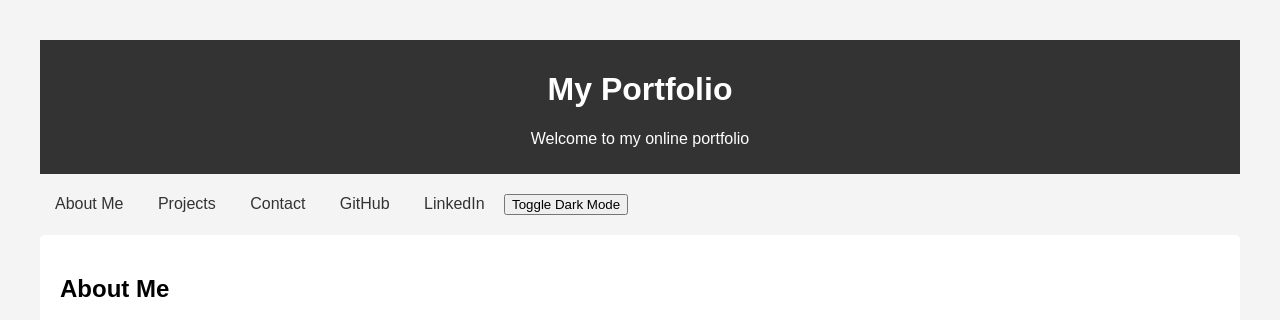
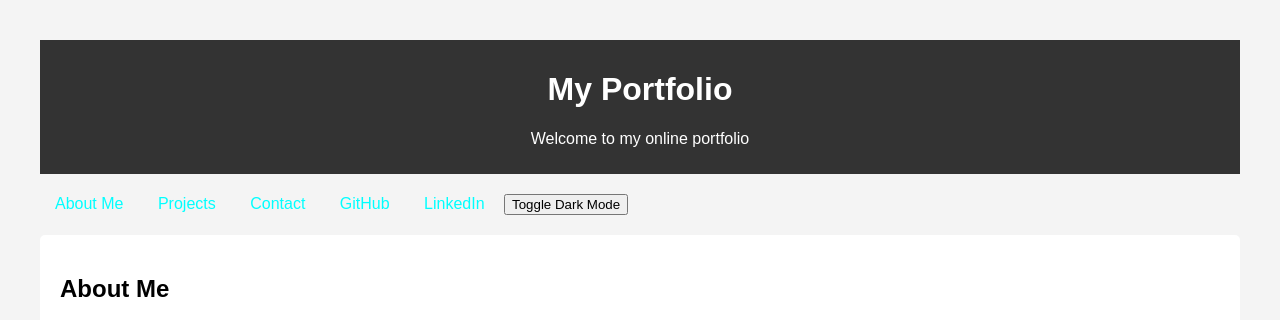
Before and after one commit to edmondklai/edmondklai.github.io, a plain HTML site: page index.html in a window 1280 px wide. Shown: the top 320 px of the page. Drawn offline with Linux system fonts and the light colour scheme.

Commit message:
css class styling

```diff
--- a/index.html
+++ b/index.html
@@ -36,6 +36,10 @@
         background-color: white;
         padding: 20px;
         border-radius: 5px;
+      }
+
+      .link-class {
+        color:aqua
       }
 
       footer {
@@ -85,11 +89,11 @@
     </header>
 
     <nav>
-      <a href="./about.html">About Me</a>
-      <a href="#projects">Projects</a>
-      <a href="#contact">Contact</a>
-      <a href="https://github.com/edmondklai" target="_blank">GitHub</a>
-      <a href="https://www.linkedin.com/in/edmondklai/" target="_blank"
+      <a class="link-class" href="./about.html">About Me</a>
+      <a class="link-class" href="#projects">Projects</a>
+      <a class="link-class" href="#contact">Contact</a>
+      <a class="link-class" href="https://github.com/edmondklai" target="_blank">GitHub</a>
+      <a class="link-class" href="https://www.linkedin.com/in/edmondklai/" target="_blank"
         >LinkedIn</a
       >
       <button id="themeToggle">Toggle Dark Mode</button>
```
